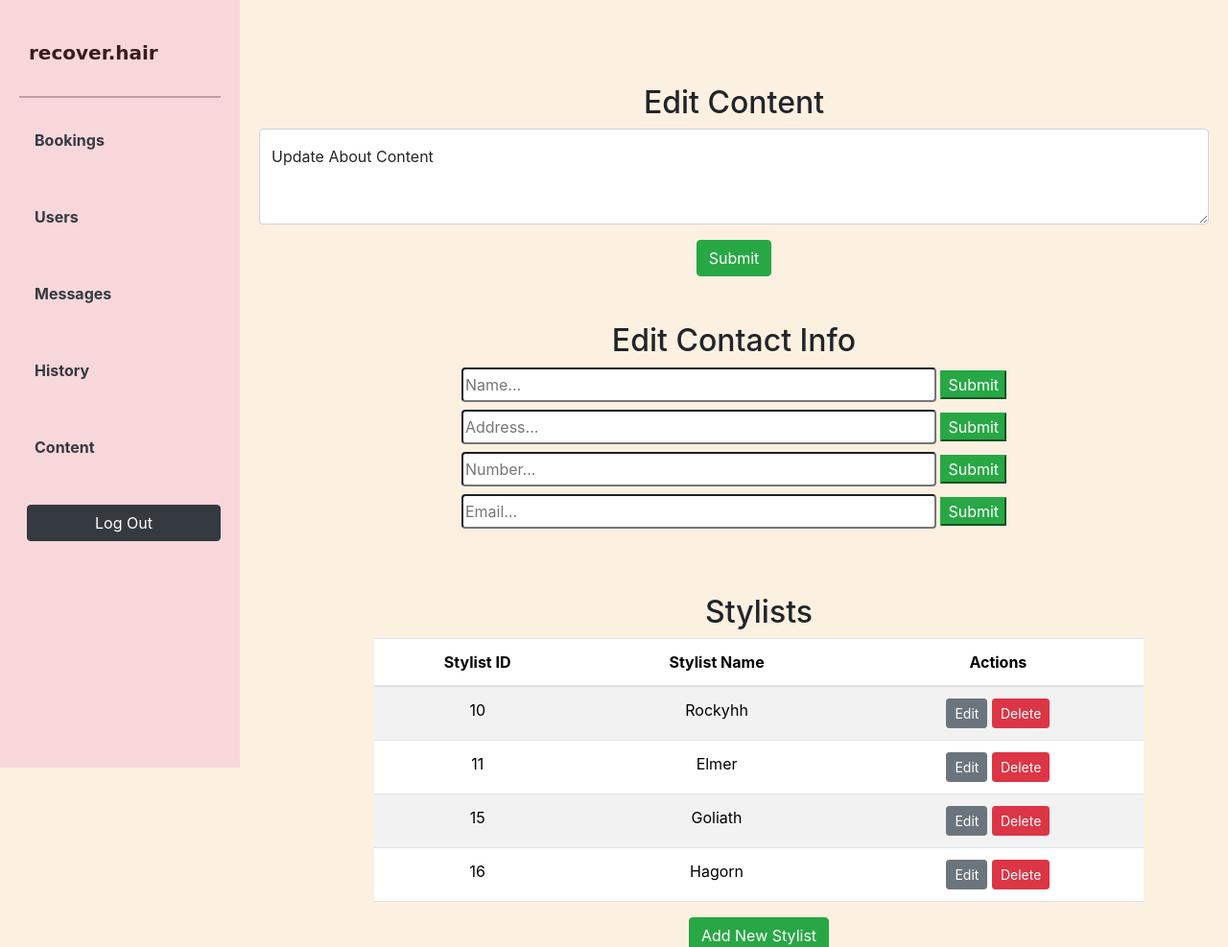
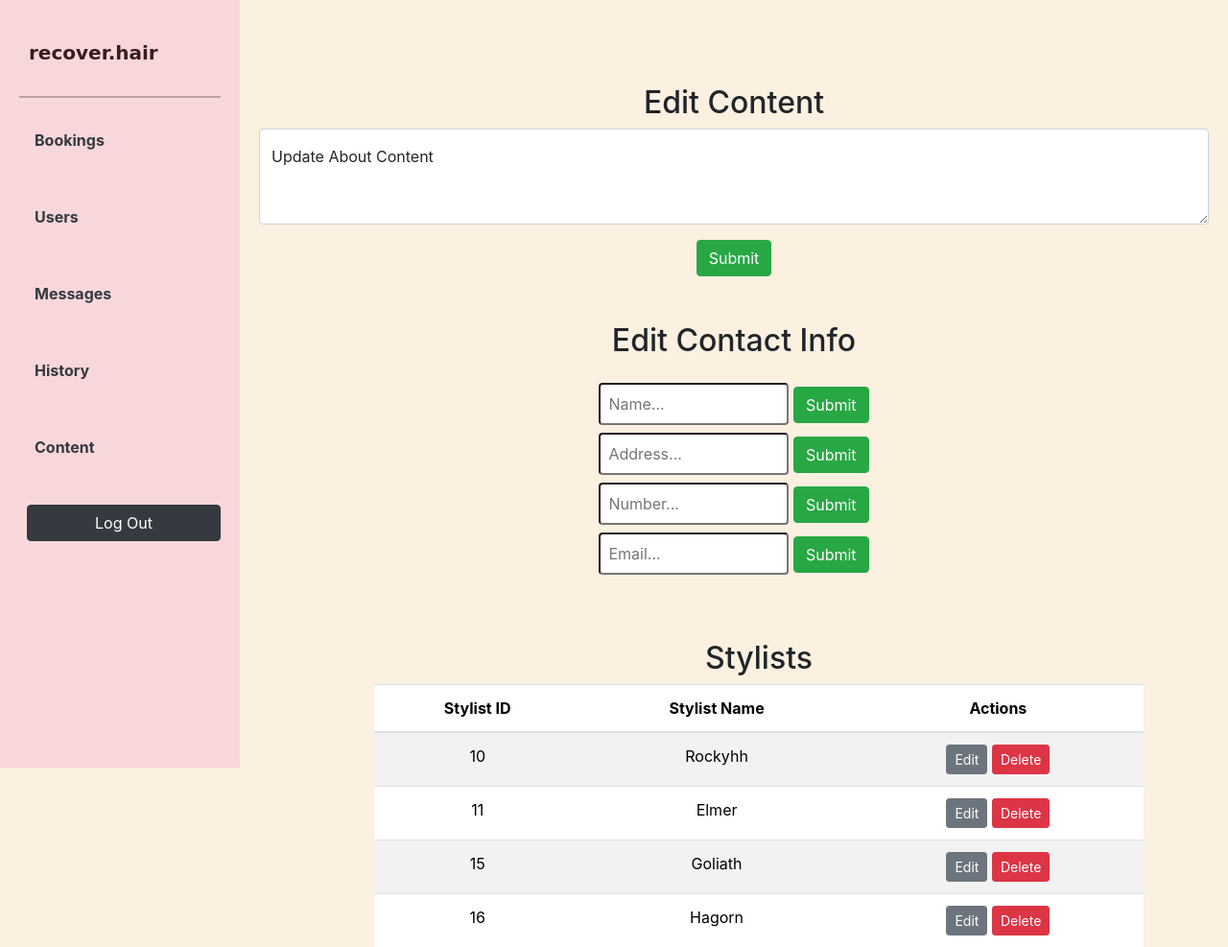
Before and after one commit to RockyBalbonys/SalonAppointmentSystem, a PHP site: page /content.php in a window 1280 px wide. Shown: the top 987 px of the page at 96% size. Run offline with PHP 8.4, Linux system fonts and the light colour scheme; a user stored in the database is signed in; data comes from the database, SQL or seed files in the repository.

Commit message:
tama na po

```diff
--- a/admin/content.php
+++ b/admin/content.php
@@ -117,8 +117,8 @@
                     <h2> Edit Contact Info</h2>
                 </div>
                 <form method="POST" class="mb-2">
-                    <input type="text" name="editContactName" placeholder="Name..." class="rounded py-1" style="width: 50%">
-                    <input type="submit" class="btn-success">
+                    <input type="text" name="editContactName" placeholder="Name..." class="rounded py-2 px-2 mt-3" style="width: 20%">
+                    <input type="submit" class="btn btn-success">
                     <?php
                         if (isset($_POST["editContactName"])) {
                             $editContactName = $_POST["editContactName"];
@@ -132,8 +132,8 @@
                     ?>
                 </form>
                 <form method="POST" class="mb-2">
-                    <input type="text" name="editContactAddress" placeholder="Address..." class="rounded py-1" style="width: 50%"">
-                    <input type="submit" class="btn-success">
+                    <input type="text" name="editContactAddress" placeholder="Address..." class="rounded py-2 px-2" style="width: 20%">
+                    <input type="submit" class="btn btn-success">
                     <?php
                         if (isset($_POST["editContactAddress"])) {
                             $editContactAddress = $_POST["editContactAddress"];
@@ -148,8 +148,8 @@
                     ?>
                 </form>
                 <form method="POST" class="mb-2">
-                    <input type="text" name="editContactNumber" placeholder="Number..." class="rounded py-1" style="width: 50%"">
-                    <input type="submit" class="btn-success">
+                    <input type="text" name="editContactNumber" placeholder="Number..." class="rounded py-2 px-2" style="width: 20%">
+                    <input type="submit" class="btn btn-success">
                     <?php
                         if (isset($_POST["editContactNumber"])) {
                             $editContactNumber = $_POST["editContactNumber"];
@@ -164,8 +164,8 @@
                     ?>
                 </form>
                 <form method="POST">
-                    <input type="text" name="editContactEmail" placeholder="Email..." class="rounded py-1" style="width: 50%"">
-                    <input type="submit" class="btn-success">
+                    <input type="text" name="editContactEmail" placeholder="Email..." class="rounded py-2 px-2" style="width: 20%">
+                    <input type="submit" class="btn btn-success">
                     <?php
                         if (isset($_POST["editContactEmail"])) {
                             $editContactEmail = $_POST["editContactEmail"];
```
